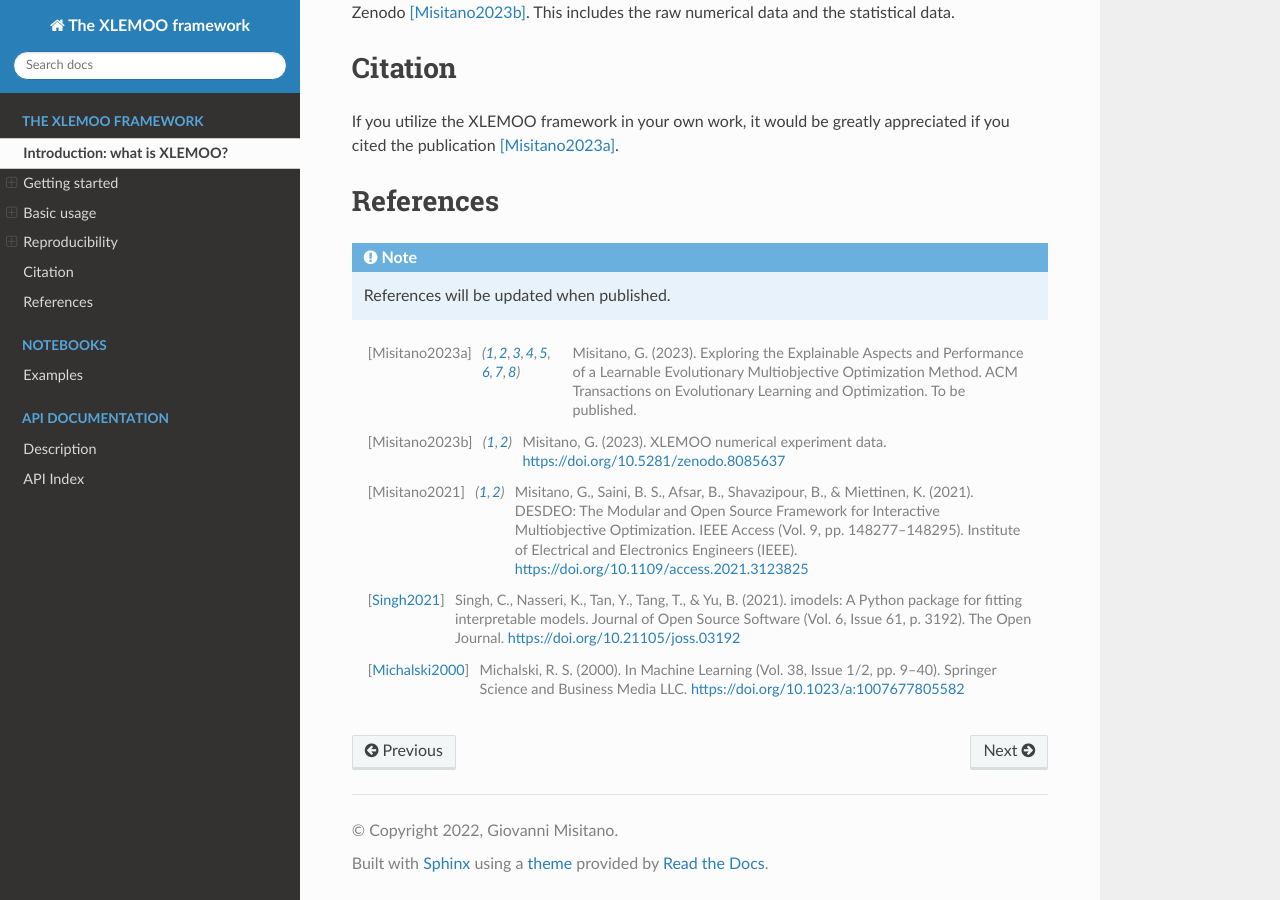
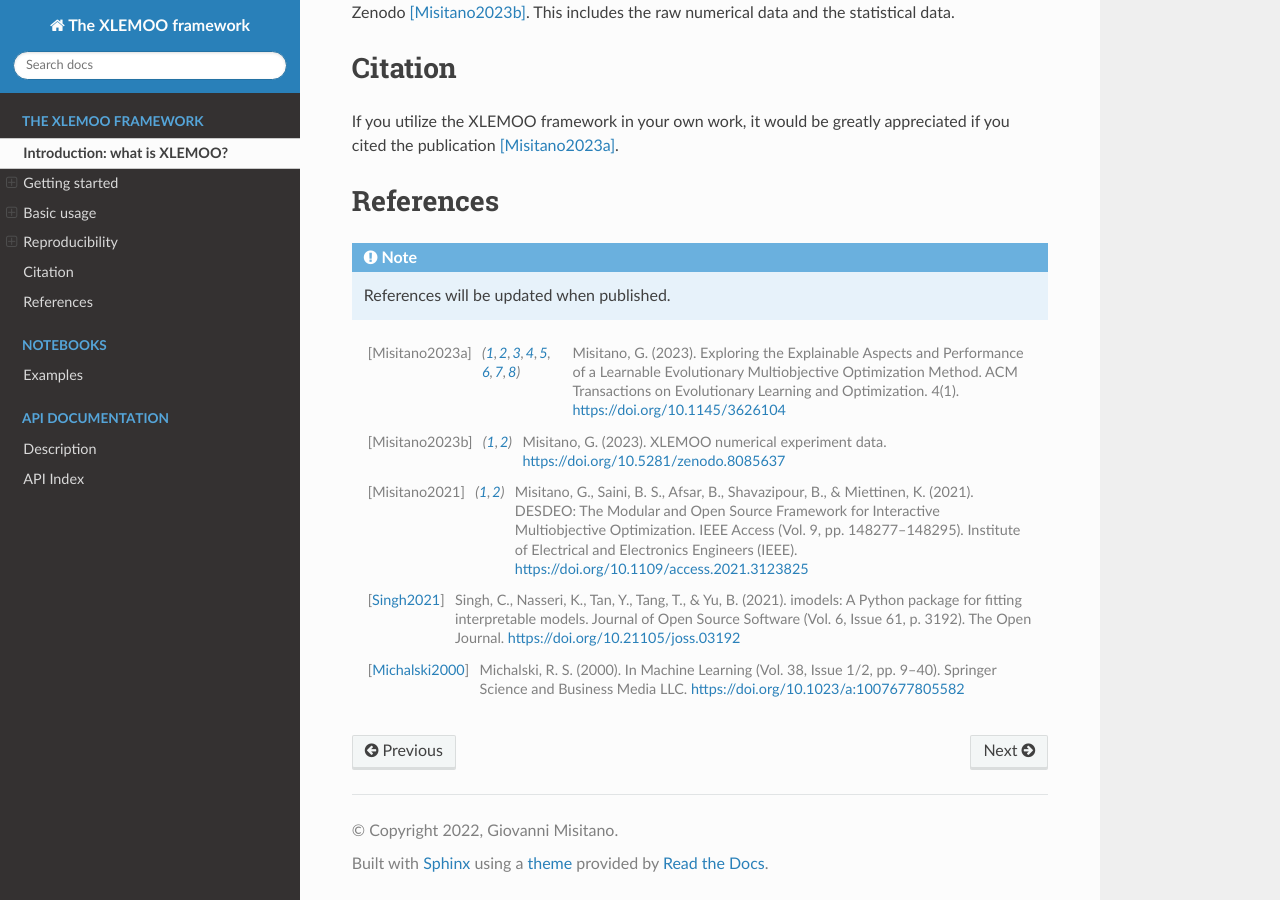
Before and after one commit to gialmisi/XLEMOO, a Sphinx documentation site: the page built from docs/introduction.rst, in a window 1280 px wide and 900 px high, scrolled down 8136 px. Built offline with Sphinx 7.4.7 and the Read the Docs theme 2.0.0, drawn with Linux system fonts in a browser that asks for light colours.

Commit message:
Update introduction.rst

```diff
--- a/docs/introduction.rst
+++ b/docs/introduction.rst
@@ -328,7 +328,7 @@ References
     References will be updated when published.
 
 .. [Misitano2023a]
-    Misitano, G. (2023). Exploring the Explainable Aspects and Performance of a Learnable Evolutionary Multiobjective Optimization Method. ACM Transactions on Evolutionary Learning and Optimization. To be published.
+    Misitano, G. (2023). Exploring the Explainable Aspects and Performance of a Learnable Evolutionary Multiobjective Optimization Method. ACM Transactions on Evolutionary Learning and Optimization. 4(1). https://doi.org/10.1145/3626104
 
 .. [Misitano2023b]
     Misitano, G. (2023). XLEMOO numerical experiment data. https://doi.org/10.5281/zenodo.8085637
```
